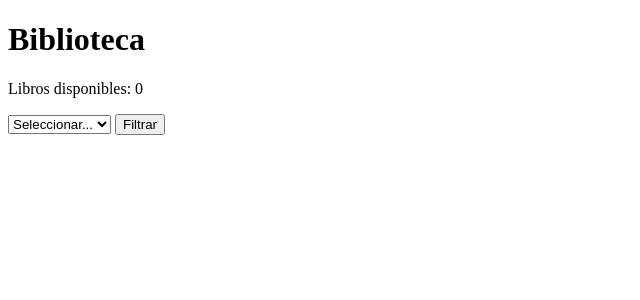
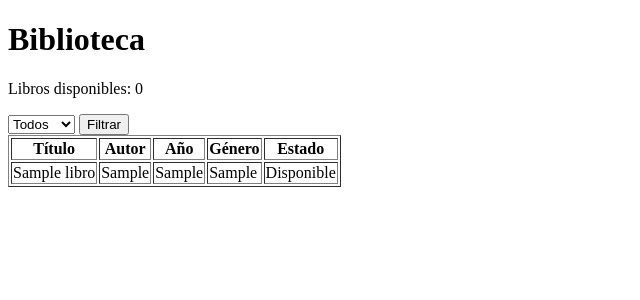
Before and after one commit to QuickHumilde/2DAW-DWES, a PHP site: page / in a window 1280 px wide. Shown: the top 300 px of the page, without its empty margins (0-640 px from the left). Run offline with PHP 8.4, Linux system fonts and the light colour scheme; tables that the repository leaves empty or names only in its code hold one stand-in row (values such as "Sample post"); data that the repository does not hold is empty; some libraries are stand-ins or nearby versions.

Commit message:
Continuacion GestionLibreria

```diff
--- a/ejercicios/UT3-4-5/GestionLibreria/index.php
+++ b/ejercicios/UT3-4-5/GestionLibreria/index.php
@@ -5,6 +5,7 @@ ini_set('display_startup_errors', 1);
 error_reporting(E_ALL);
 
 include(__DIR__.'/src/functions.php');
+include(__DIR__.'/src/vars.php');
 
 $conexion = conectar([
     'dns' => 'mysql:dbname=biblioteca;host=localhost',
@@ -12,6 +13,12 @@ $conexion = conectar([
     'password' => '',
 ]);
 
+$filtros = [
+    'genero' => ($_GET['genero'] ?? '') !== '' ? $_GET['genero'] : null,
+];
+
+$libros = listarLibros($conexion, $filtros['genero']);
+
 $numDisponibles = contarDisponibles($conexion);
 
 include(__DIR__.'/template/index.tpl.php');
--- a/ejercicios/UT3-4-5/GestionLibreria/src/vars.php
+++ b/ejercicios/UT3-4-5/GestionLibreria/src/vars.php
@@ -1,3 +1,3 @@
 <?php
 
-define('GENEROS', array('isbn', 'titulo', 'autor', 'anio', 'genero', 'disponible'));
+define('GENEROS', ['Novela', 'Poesía', 'Cómic', 'Ensayo', 'Teatro']);
--- a/ejercicios/UT3-4-5/GestionLibreria/template/index.tpl.php
+++ b/ejercicios/UT3-4-5/GestionLibreria/template/index.tpl.php
@@ -14,13 +14,38 @@
 
     <form method="get" action="./">
         <select name="genero" id="filtroGenero">
-                <option value="" selected>Seleccionar...</option>
-                <?php foreach(GENEROS as $genero): ?>
-                    <option><?php htmlspecialchars($genero) ?></option>
-                <?php endforeach ?>
-            </select>
-
+            <option value="">Todos</option>
+            <?php foreach (GENEROS as $genero): ?>
+                <option value="<?= htmlspecialchars($genero) ?>" <?= ($filtros['genero'] ?? '') === $genero ? 'selected' : '' ?>>
+                    <?= htmlspecialchars($genero) ?>
+                </option>
+            <?php endforeach ?>
+        </select>
         <button>Filtrar</button>
     </form>
+
+    <table border="1">
+        <thead>
+            <tr>
+                <th>Título</th>
+                <th>Autor</th>
+                <th>Año</th>
+                <th>Género</th>
+                <th>Estado</th>
+            </tr>
+        </thead>
+        <tbody>
+            <?php foreach ($libros as $libro): ?>
+                <tr>
+                    <td><?= htmlspecialchars($libro['titulo']) ?></td>
+                    <td><?= htmlspecialchars($libro['autor']) ?></td>
+                    <td><?= htmlspecialchars($libro['anio']) ?></td>
+                    <td><?= htmlspecialchars($libro['genero']) ?></td>
+                    <td><?= $libro['disponible'] ? 'Disponible' : 'No disponible' ?></td>
+                </tr>
+            <?php endforeach ?>
+        </tbody>
+    </table>
+
 </body>
 </html>
```
